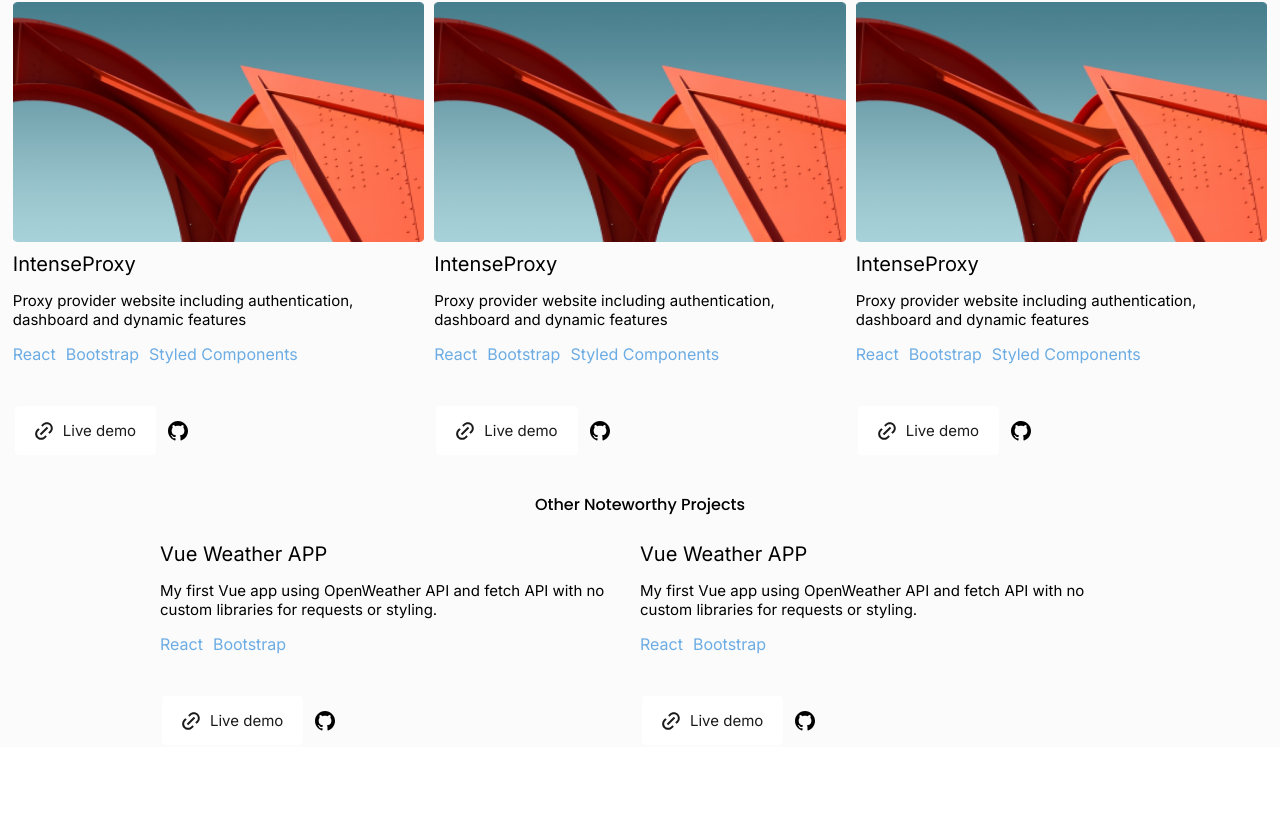
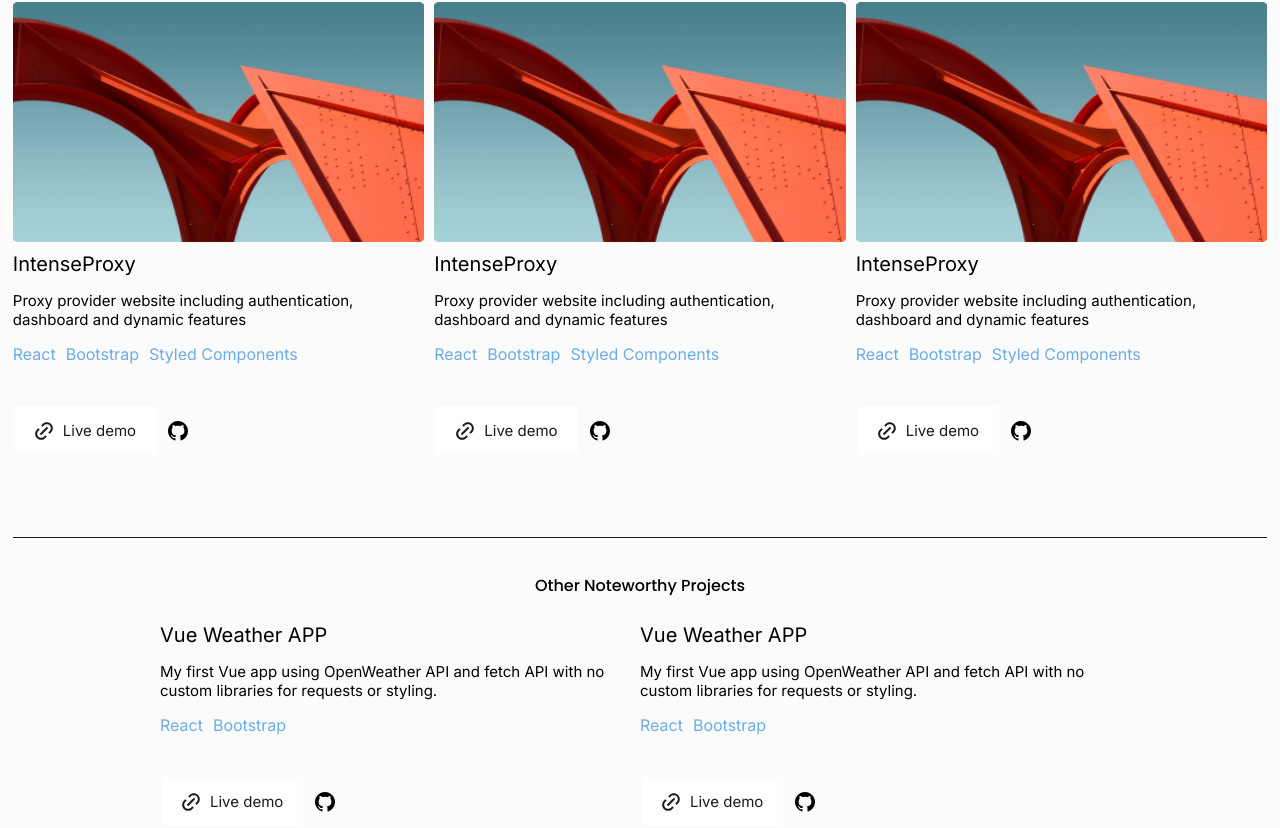
Before and after one commit to Code-Victor/Portfolio, a Next.js app: page /projects in a window 1280 px wide. Shown: the part 693-1521 px from the top of the page. Before the commit the page ends 1440 px from the top, so only its background shows below. Built offline with nearby package versions, Linux system fonts and the light colour scheme.

Commit message:
removed unused styles

```diff
--- a/components/inc/Featured.tsx
+++ b/components/inc/Featured.tsx
@@ -25,6 +25,7 @@ const Featured = ({ main = false }: { main?: boolean }) => {
     <Section
       title={main ? "" : "FEATURED PROJECTS"}
       css={{ bg: "$backgroundSecondary" }}
+      id="projects"
     >
       <Grid
         gapY={4}
@@ -35,11 +36,7 @@ const Featured = ({ main = false }: { main?: boolean }) => {
             display: "none",
             bg: "white",
           },
-          "@md": {
-            "&:nth-child(4n)": {
-              display: "none",
-            },
-          },
+
         }}
       >
         {Array.from({ length: cardNo }).map((_, i) => {
@@ -62,7 +59,7 @@ const Featured = ({ main = false }: { main?: boolean }) => {
           </GradientBtn>
         </Link>
       )}
-      {/* <Divider css={{ mt: "$7", "@md": { gridColumn: "span 2", mt: "$9" } }} /> */}
+      <Divider css={{ mt: "$7", "@md": { mt: "$9" } }} />
     </Section>
   );
 };
```
